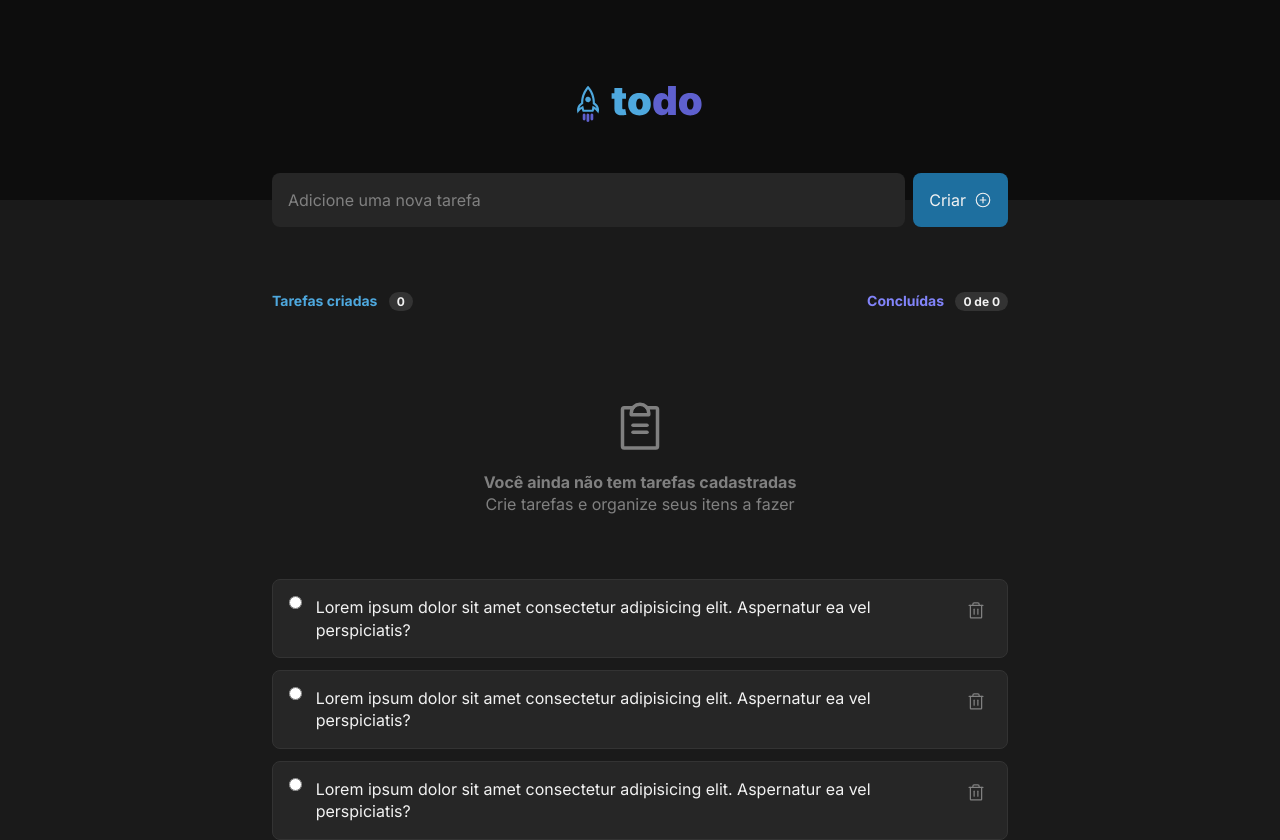
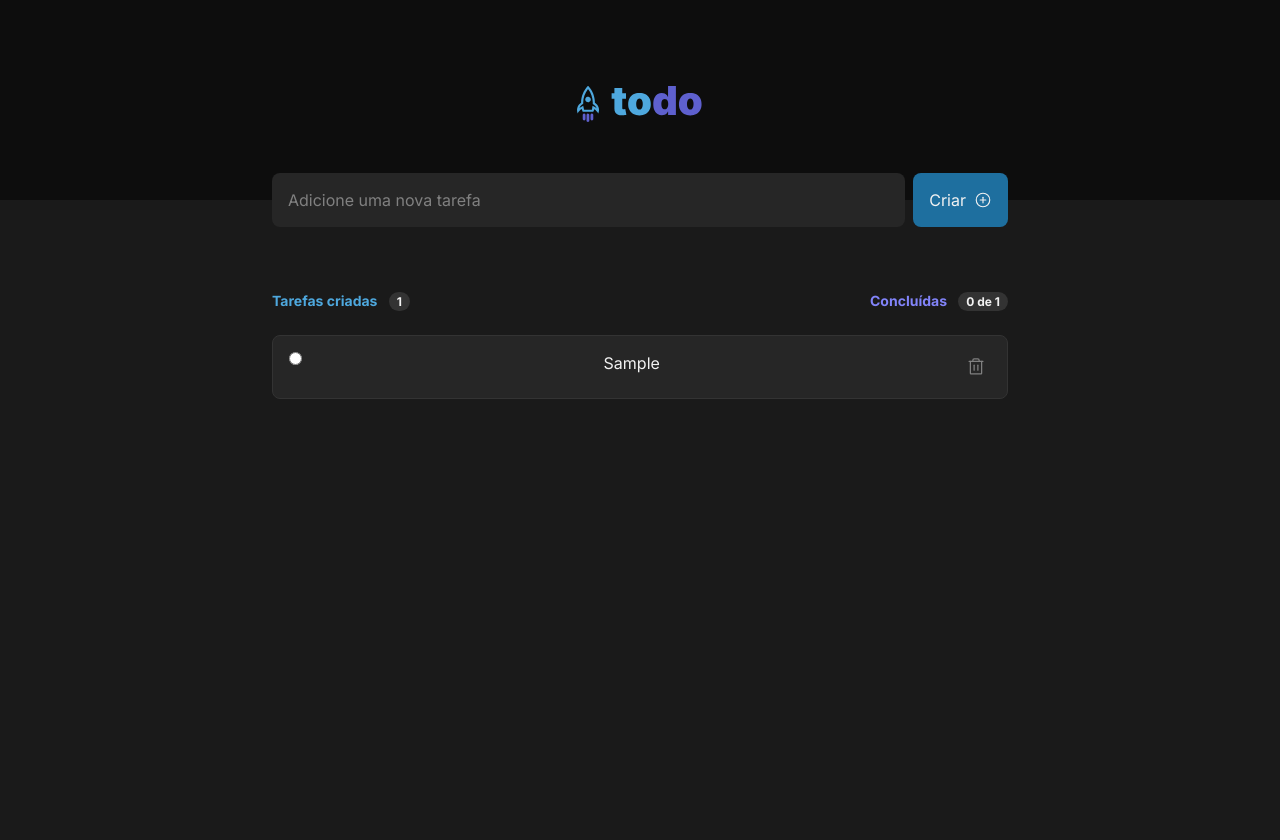
Before and after one commit to millenabomtempo/todo-list, a React (Vite) app: page / in a window 1280 px wide. Both pictures are taken after typing "Sample" into the empty fields and a click on the button "Criar". After the commit the page ends 800 px from the top, so only its background shows below. Built offline with nearby package versions, Linux system fonts and the light colour scheme.

Commit message:
implement logic

```diff
--- a/src/App.tsx
+++ b/src/App.tsx
@@ -16,6 +16,7 @@ export interface Task {
 function App() {
   const [addTask, setAddTask] = useState('')
   const [tasks, setTasks] = useState<Task[]>([])
+  const [isCompleted, setIsCompleted] = useState(false)
 
   function handleAddTask(e: ChangeEvent<HTMLInputElement>) {
     e.preventDefault()
@@ -35,6 +36,31 @@ function App() {
     setAddTask('')
   }
 
+  function deleteTask(taskId: string) {
+    const filterdTasks = tasks.filter(task => {return task.id !== taskId})
+    setTasks(filterdTasks)
+  }
+
+  function updateTaskStatus(taskId: string) {
+    setIsCompleted(!isCompleted)
+
+    const updatedStatus = tasks.map(task => {
+      if(task.id === taskId) {
+        task.isCompleted = isCompleted
+        return task
+      }
+      return task
+    })
+    setTasks(updatedStatus);
+  }
+
+  const totalCompleted = tasks.reduce((acc, task) => {
+    if(task.isCompleted === true) {
+      return acc + 1
+    }
+    return acc
+  }, 0)
+
   return (
     <main className={styles.container}>
       <Header />
@@ -45,7 +71,13 @@ function App() {
           onHandleUpdateTasks={updateTasks}
         />
 
-        <TodoList />
+        <TodoList
+          isListEmpty={tasks.length ? false : true}
+          tasks={tasks}
+          onHandleDeleteTask={deleteTask}
+          onHandleUpdateTaskStatus={updateTaskStatus}
+          totalCompleted={totalCompleted}
+        />
       </div>
     </main>
   )
--- a/src/components/TodoList.module.css
+++ b/src/components/TodoList.module.css
@@ -40,5 +40,6 @@
 }
 
 .todoListItems {
+  margin-top: 1.5rem;
   list-style: none;
 }
--- a/src/components/TodoList.tsx
+++ b/src/components/TodoList.tsx
@@ -2,28 +2,46 @@ import { ClipboardText } from "phosphor-react";
 import { TodoListItem } from "./TodoListItem";
 
 import styles from './TodoList.module.css'
+import { Task } from "../App";
+import { useState } from "react";
 
-export function TodoList() {
+interface TodoListProps {
+  isListEmpty: boolean
+  tasks: Task[]
+  totalCompleted: number
+  onHandleDeleteTask: (taskId: string) => void
+  onHandleUpdateTaskStatus: (taskId: string) => void
+}
+
+export function TodoList({ isListEmpty, tasks, onHandleDeleteTask, onHandleUpdateTaskStatus, totalCompleted }: TodoListProps) {
+  console.log(totalCompleted);
+
   return (
     <div className={styles.container}>
       <header>
         <strong>
-          Tarefas criadas <span>0</span>
+          Tarefas criadas <span>{tasks.length}</span>
         </strong>
-        <strong>Concluídas <span>0 de 0</span></strong>
+        <strong>Concluídas {isListEmpty ? <span>0</span> : <span>{totalCompleted} de {tasks.length}</span>}</strong>
       </header>
-
+      {isListEmpty ? (
         <div className={styles.emptyTodoListItems}>
           <ClipboardText size={56}/>
           <strong>Você ainda não tem tarefas cadastradas</strong>
           <p>Crie tarefas e organize seus itens a fazer</p>
         </div>
-
+       ): (
         <ul className={styles.todoListItems}>
-        <TodoListItem />
-        <TodoListItem />
-        <TodoListItem />
+          {tasks.map(task => (
+            <TodoListItem
+              key={task.id}
+              task={task}
+              onHandleDeleteTask={onHandleDeleteTask}
+              onHandleUpdateTaskStatus={onHandleUpdateTaskStatus}
+            />
+          ))}
         </ul>
+        )}
     </div>
   )
 }
--- a/src/components/TodoListItem.tsx
+++ b/src/components/TodoListItem.tsx
@@ -1,14 +1,38 @@
 import { Trash } from 'phosphor-react'
+import { useState } from 'react'
+import { Task } from '../App'
 
 import styles from './TodoListItem.module.css'
 
-export function TodoListItem() {
+interface TodoListItemProps {
+  task: Task
+  onHandleDeleteTask: (taskId: string) => void
+  onHandleUpdateTaskStatus: (taskId: string) => void
+}
+
+export function TodoListItem({ task, onHandleDeleteTask, onHandleUpdateTaskStatus }: TodoListItemProps) {
+
+  function handleUpdateTaskStatus() {
+    onHandleUpdateTaskStatus(task.id)
+  }
+
+  function handleDeleteTask() {
+    onHandleDeleteTask(task.id)
+  }
+
   return (
     <li className={styles.container}>
       <div>
-      <input type="radio" />
-      <p>Lorem ipsum dolor sit amet consectetur adipisicing elit. Aspernatur ea vel perspiciatis?</p>
-      <button>
+      <input
+        type="radio"
+        checked={task.isCompleted}
+        onChange={handleUpdateTaskStatus}
+        onClick={handleUpdateTaskStatus}
+      />
+      <p>{task.title}</p>
+      <button
+        onClick={handleDeleteTask}
+      >
         <Trash size={20} />
       </button>
       </div>
```
Lines whose indentation alone changed are shown as unchanged.
